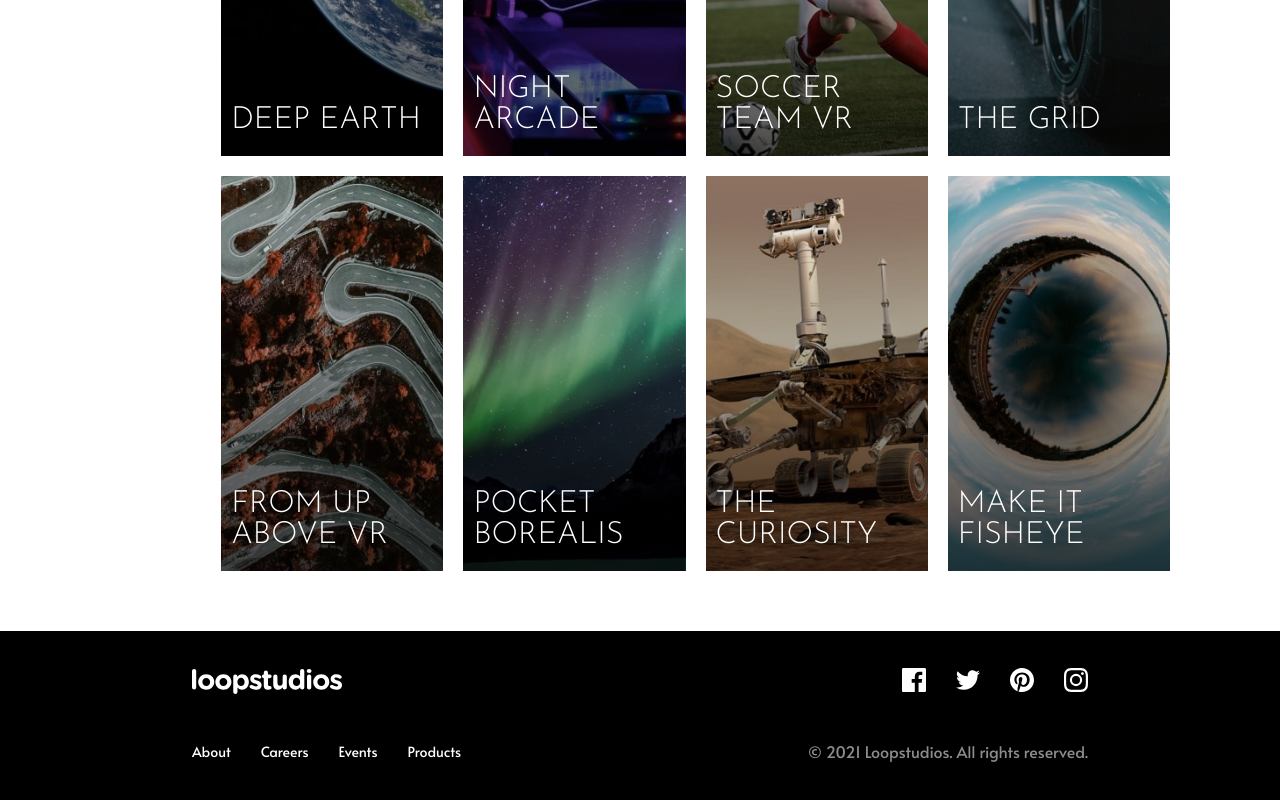
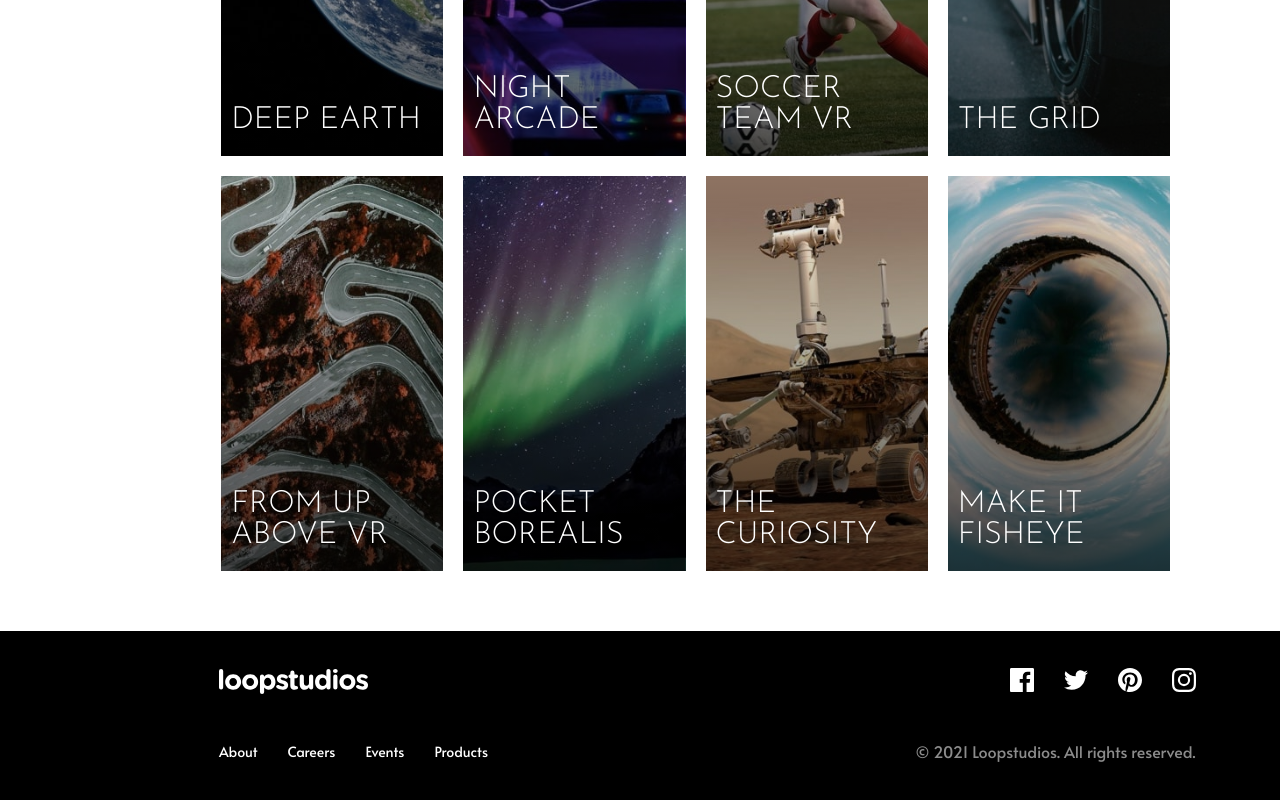
Before and after one commit to Jesus-Garcia-Montalvo/Space-website, a React (Vite) app: page /home in a window 1280 px wide. Shown: the part 1836-2636 px from the top of the page. Built offline with nearby package versions, Linux system fonts and the light colour scheme.

Commit message:
proyecto terminado

```diff
--- a/src/css/main.css
+++ b/src/css/main.css
@@ -538,9 +538,14 @@
   visibility: visible;
 }
 
+.footer-columna1 {
+  margin-left: 3%;
+}
+
 .footer-columna2 {
   align-items: flex-end;
   margin-top: -65px;
+  margin-right: -12%;
 }
 
 .footer-rights {
@@ -567,7 +572,7 @@
     font-weight: 300;
   }
 }
-@media screen and (max-width: 750px) {
+@media screen and (max-width: 900px) {
   .footer-nav-1 {
     margin-left: 30px;
     justify-content: center;
--- a/src/sass/_footer.scss
+++ b/src/sass/_footer.scss
@@ -74,10 +74,13 @@
 
   ///spam nav_2
 }
-
+.footer-columna1 {
+  margin-left: 3%;
+}
 .footer-columna2 {
   align-items: flex-end;
   margin-top: -65px;
+  margin-right: -12%;
 }
 
 .footer-rights {
@@ -106,7 +109,7 @@
     font-weight: 300;
   }
 }
-@media screen and (max-width: 750px) {
+@media screen and (max-width: 900px) {
   .footer-nav-1 {
     margin-left: 30px;
     justify-content: center;
```
Also changed, not shown: 1 other file (tests, documents, lock files or other folders).
